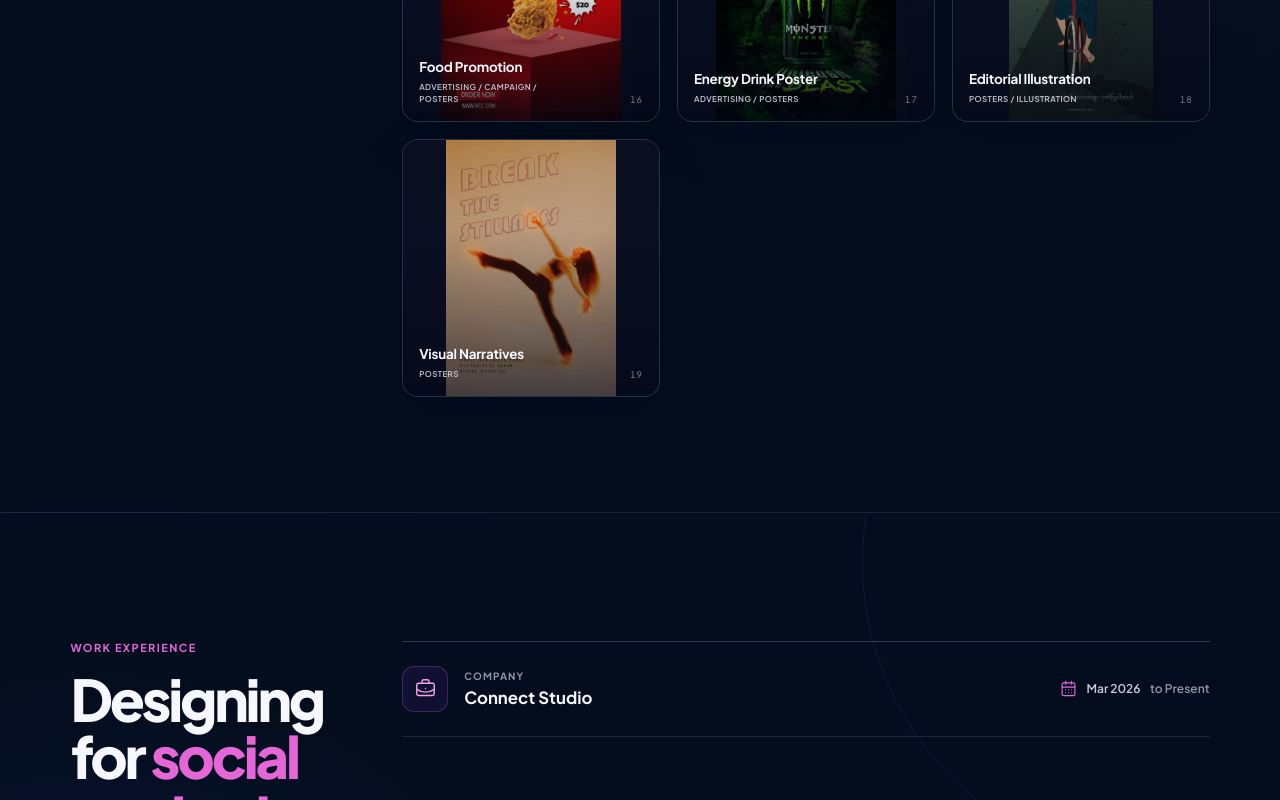
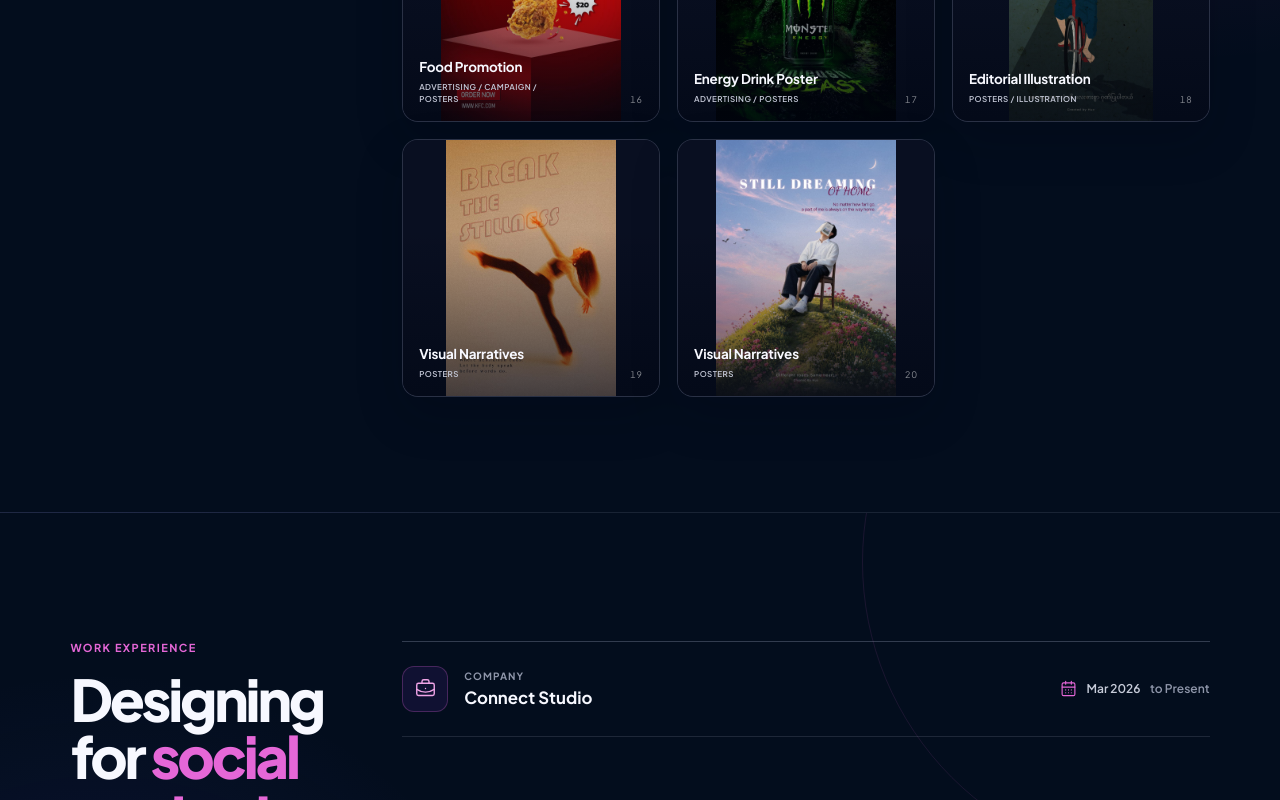
Before and after one commit to ArrMannDev/HMH_Portfolio, a React (Vite) app: page / in a window 1280 px wide. Shown: the part 2480-3280 px from the top of the page. Built offline with nearby package versions, Linux system fonts and the light colour scheme.

Commit message:
fix: data

```diff
--- a/src/data/projects.ts
+++ b/src/data/projects.ts
@@ -308,4 +308,16 @@ export const projects: Project[] = [
     featured: true,
     layout: 'featured',
   },
+  {
+    id: 'visual-narratives',
+    slug: 'visual-narratives',
+    title: null,
+    projectType: 'Visual Narratives',
+    categories: ['posters'],
+    images: [
+      { src: artwork19, alt: 'Dreamlike editorial illustration of a person seated on a flower-covered hill', width: 905, height: 1280, aspectRatio: 'portrait' },
+    ],
+    featured: true,
+    layout: 'featured',
+  },
 ];
```
